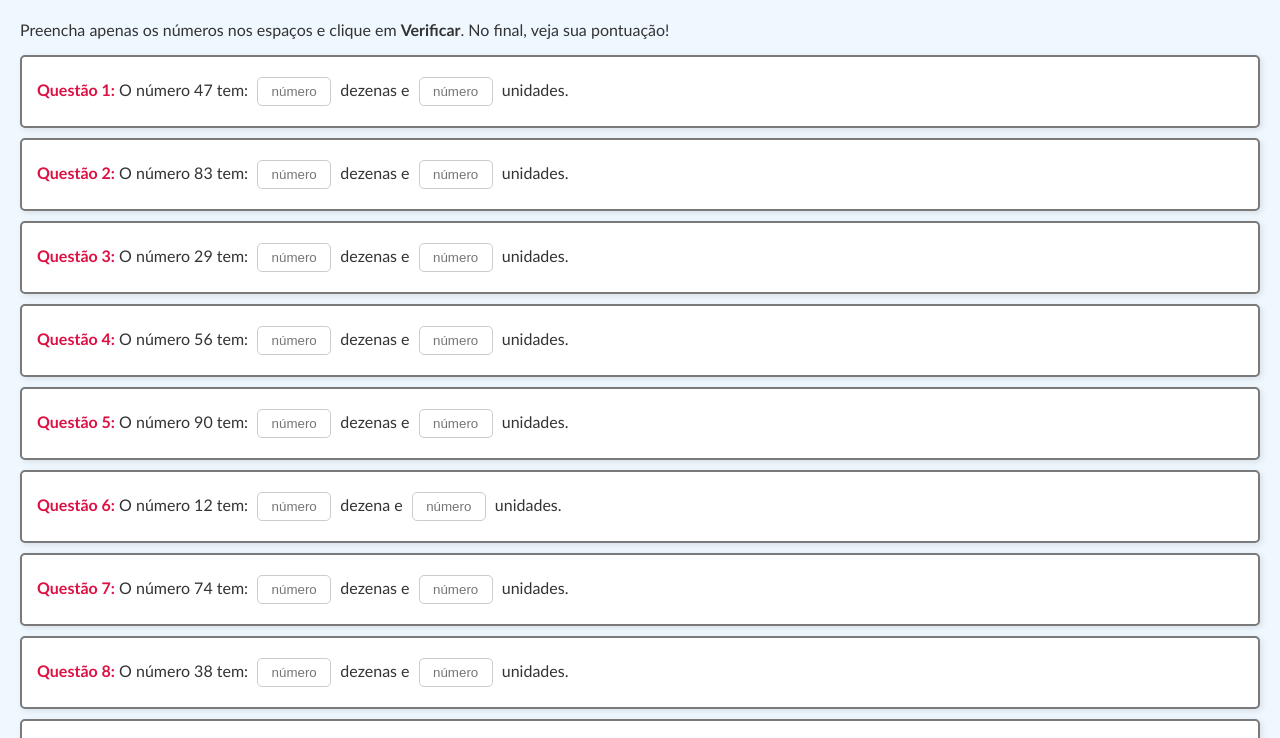
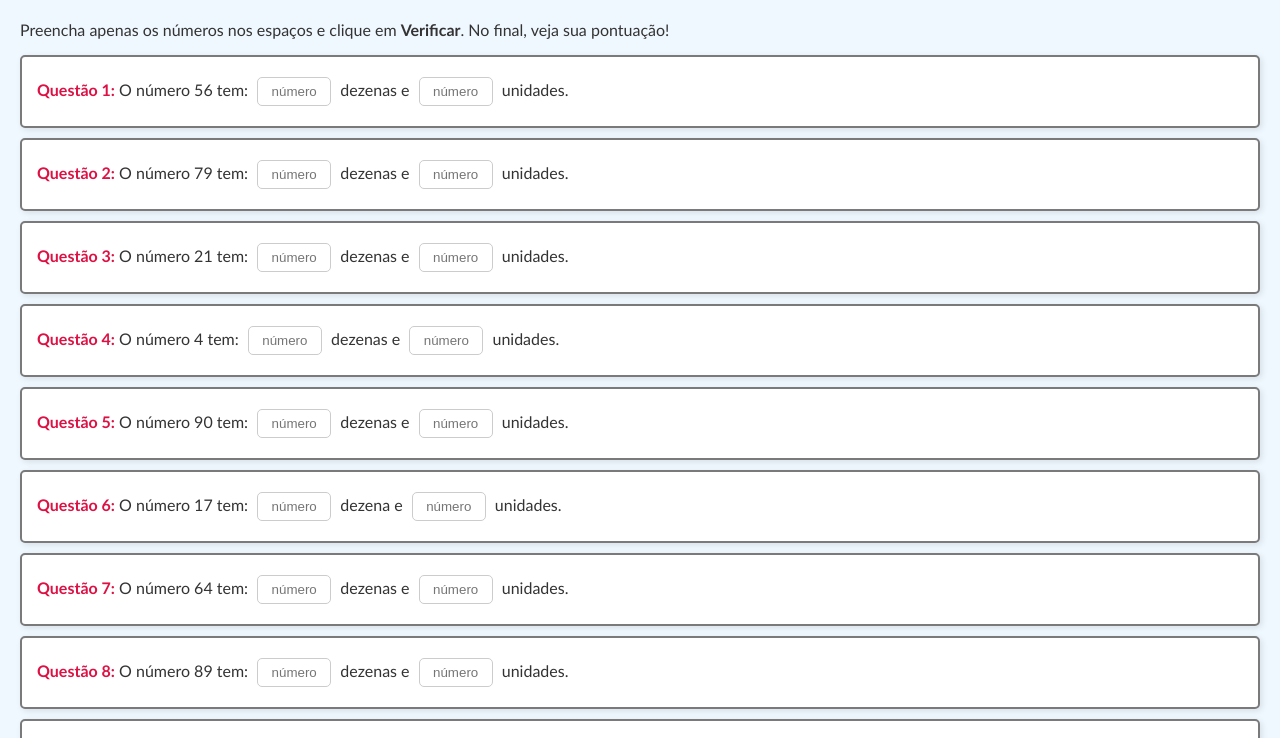
Before and after one commit to simatasic/prova_execiosios, a plain HTML site: page index.html in a window 1280 px wide. Shown: the part 62-800 px from the top of the page. Drawn offline with Linux system fonts and the light colour scheme.

Commit message:
verção 2

```diff
--- a/script.js
+++ b/script.js
@@ -1,14 +1,14 @@
 const questions = [
   // <h2>Decomposição</h2>
-  { q: "O número 47 tem: ___ dezenas e ___ unidades.", a: ["4", "7"] },
-  { q: "O número 83 tem: ___ dezenas e ___ unidades.", a: ["8", "3"] },
-  { q: "O número 29 tem: ___ dezenas e ___ unidades.", a: ["2", "9"] },
   { q: "O número 56 tem: ___ dezenas e ___ unidades.", a: ["5", "6"] },
+  { q: "O número 79 tem: ___ dezenas e ___ unidades.", a: ["7", "9"] },
+  { q: "O número 21 tem: ___ dezenas e ___ unidades.", a: ["2", "1"] },
+  { q: "O número 4 tem: ___ dezenas e ___ unidades.", a: ["0", "4"] },
   { q: "O número 90 tem: ___ dezenas e ___ unidades.", a: ["9", "0"] },
-  { q: "O número 12 tem: ___ dezena e ___ unidades.", a: ["1", "2"] },
-  { q: "O número 74 tem: ___ dezenas e ___ unidades.", a: ["7", "4"] },
-  { q: "O número 38 tem: ___ dezenas e ___ unidades.", a: ["3", "8"] },
-  { q: "O número 65 tem: ___ dezenas e ___ unidades.", a: ["6", "5"] },
+  { q: "O número 17 tem: ___ dezena e ___ unidades.", a: ["1", "7"] },
+  { q: "O número 64 tem: ___ dezenas e ___ unidades.", a: ["6", "4"] },
+  { q: "O número 89 tem: ___ dezenas e ___ unidades.", a: ["8", "9"] },
+  { q: "O número 35 tem: ___ dezenas e ___ unidades.", a: ["3", "5"] },
   { q: "O número 99 tem: ___ dezenas e ___ unidades.", a: ["9", "9"] },
 
   // Dezena / meia dezena / dúzia
@@ -21,36 +21,36 @@ const questions = [
   { q: "2 dúzias de ovos são ___ ovos.", a: ["24"] },
   { q: "Meia dúzia de maçãs são ___ maçãs.", a: ["6"] },
   { q: "4 dezenas de lápis são ___ lápis.", a: ["40"] },
-  { q: "5 meias dúzias de chocolates são ___ chocolates.", a: ["30"] },
+  { q: "2 meias dúzias de chocolates são ___ chocolates.", a: ["12"] },
 
   // Adição e subtração até 20
-  { q: "João tinha 7 balas e ganhou mais 5. Agora tem ___ balas.", a: ["12"] },
+  { q: "João tinha 6 balas e ganhou mais 7. Agora tem ___ balas.", a: ["13"] },
   {
-    q: "Maria tinha 15 figurinhas e deu 6. Ficou com ___ figurinhas.",
+    q: "Maria tinha 15 figurinhas e deu 8. Ficou com ___ figurinhas.",
     a: ["9"],
   },
   {
-    q: "Pedro tinha 8 carrinhos e ganhou mais 9. Agora tem ___ carrinhos.",
-    a: ["17"],
+    q: "Pedro tinha 5 carrinhos e ganhou mais 9. Agora tem ___ carrinhos.",
+    a: ["14"],
   },
-  { q: "Ana tinha 20 pirulitos e comeu 4. Sobrou ___ pirulitos.", a: ["16"] },
+  { q: "Ana tinha 16 pirulitos e comeu 9. Sobrou ___ pirulitos.", a: ["7"] },
   { q: "Lucas tinha 10 bolas e perdeu 3. Ficou com ___ bolas.", a: ["7"] },
   {
-    q: "Carla tinha 5 bonecas e ganhou mais 7. Agora tem ___ bonecas.",
-    a: ["12"],
+    q: "Carla tinha 5 bonecas e ganhou dobro de ele tinha. Agora tem ___ bonecas.",
+    a: ["15"],
   },
   {
-    q: "Paulo tinha 18 figurinhas e perdeu 2. Ficou com ___ figurinhas.",
-    a: ["16"],
+    q: "Paulo tinha 18 figurinhas e perdeu metade. Ficou com ___ figurinhas.",
+    a: ["9"],
   },
   {
-    q: "Sofia tinha 9 livros e ganhou mais 6. Agora tem ___ livros.",
+    q: "Sofia tinha 9 livros e ganhou mais meia dúzia. Agora tem ___ livros.",
     a: ["15"],
   },
   { q: "Tiago tinha 14 carrinhos e deu 5. Ficou com ___ carrinhos.", a: ["9"] },
   {
-    q: "Laura tinha 11 balas e ganhou mais 8. Agora tem ___ balas.",
-    a: ["19"],
+    q: "Laura tinha 9 balas e ganhou mais 4. Agora tem ___ balas.",
+    a: ["13"],
   },
 
   // Dobro e metade
@@ -96,6 +96,7 @@ function checkAnswers() {
       }
     });
   });
+
   document.getElementById("score").innerText =
-    `Você acertou ${score} de ${questions.reduce((sum, q) => sum + q.a.length, 0)} respostas!`;
+    `Parabéns você acertou ${score} de ${questions.reduce((sum, q) => sum + q.a.length, 0)} respostas!`;
 }
--- a/style.css
+++ b/style.css
@@ -1,5 +1,5 @@
 body {
-  font-family: Calibri, Sans MS, cursive, sans-serif;
+  font-family: Calibri, Sans MS, sans-serif;
   background: #f0f8ff;
   margin: 20px;
   color: #333;
```
